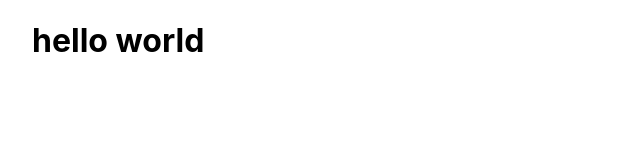
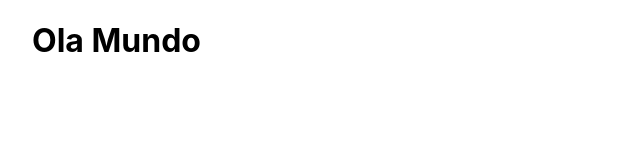
Before and after one commit to devs-jequie/site-frontend, a Next.js app: page / in a window 1280 px wide. Shown: the top 160 px of the page, without its empty margins (0-640 px from the left). Built offline with nearby package versions, Linux system fonts and the light colour scheme.

Commit message:
change text

```diff
--- a/pages/index.js
+++ b/pages/index.js
@@ -1,11 +1,11 @@
-import Head from 'next/head'
-import Image from 'next/image'
-import styles from '../styles/Home.module.css'
+import Head from "next/head";
+import Image from "next/image";
+import styles from "../styles/Home.module.css";
 
 export default function Home() {
   return (
     <div className={styles.container}>
-      <h1>hello world</h1>
+      <h1>Ola Mundo</h1>
     </div>
-  )
+  );
 }
```
